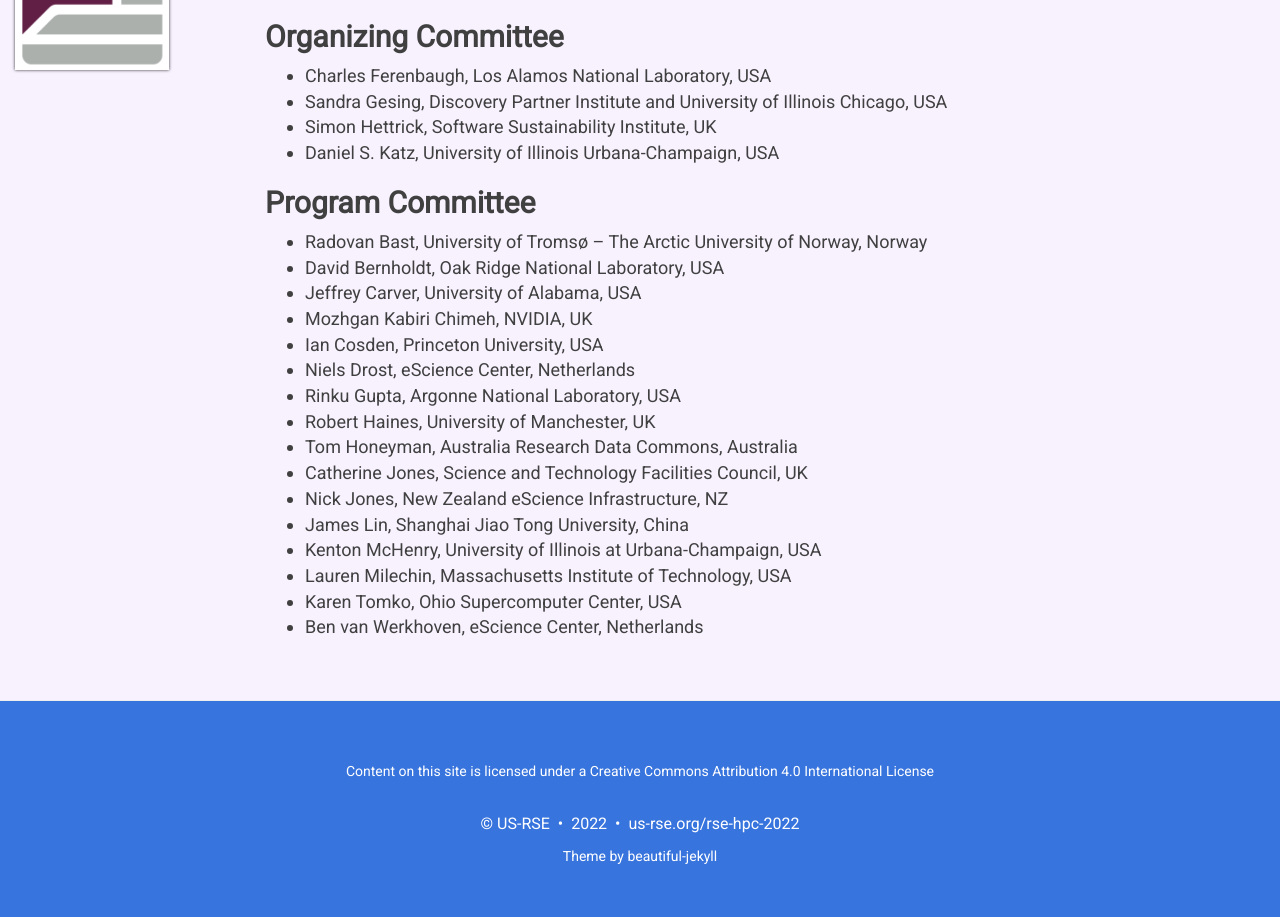
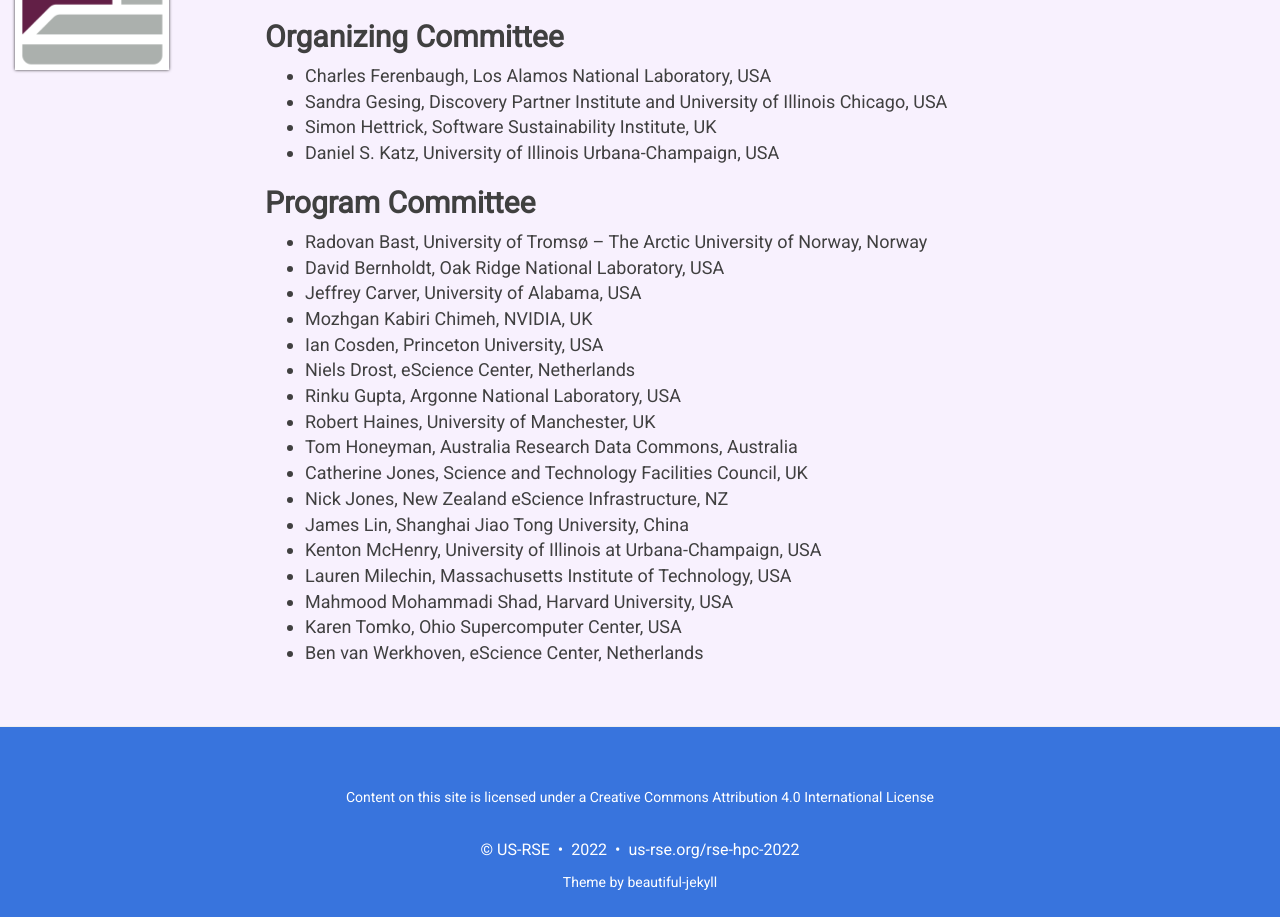
Before and after one commit to USRSE/rse-hpc-2022, a Jekyll site: the page built from pages/committee.md, in a window 1280 px wide and 1143 px high. Shown: the part 100-1017 px from the top of the window. Built offline with Jekyll 4.4.1, drawn with Linux system fonts in a browser that asks for light colours; nearby versions of some CDN libraries; grey boxes are pictures that could not be loaded.

Commit message:
Add Shad to committee page

```diff
--- a/pages/committee.md
+++ b/pages/committee.md
@@ -27,5 +27,6 @@
 - James Lin, Shanghai Jiao Tong University, China
 - Kenton McHenry, University of Illinois at Urbana-Champaign, USA
 - Lauren Milechin, Massachusetts Institute of Technology, USA
+- Mahmood Mohammadi Shad, Harvard University, USA
 - Karen Tomko, Ohio Supercomputer Center, USA
 - Ben van Werkhoven, eScience Center, Netherlands
```
